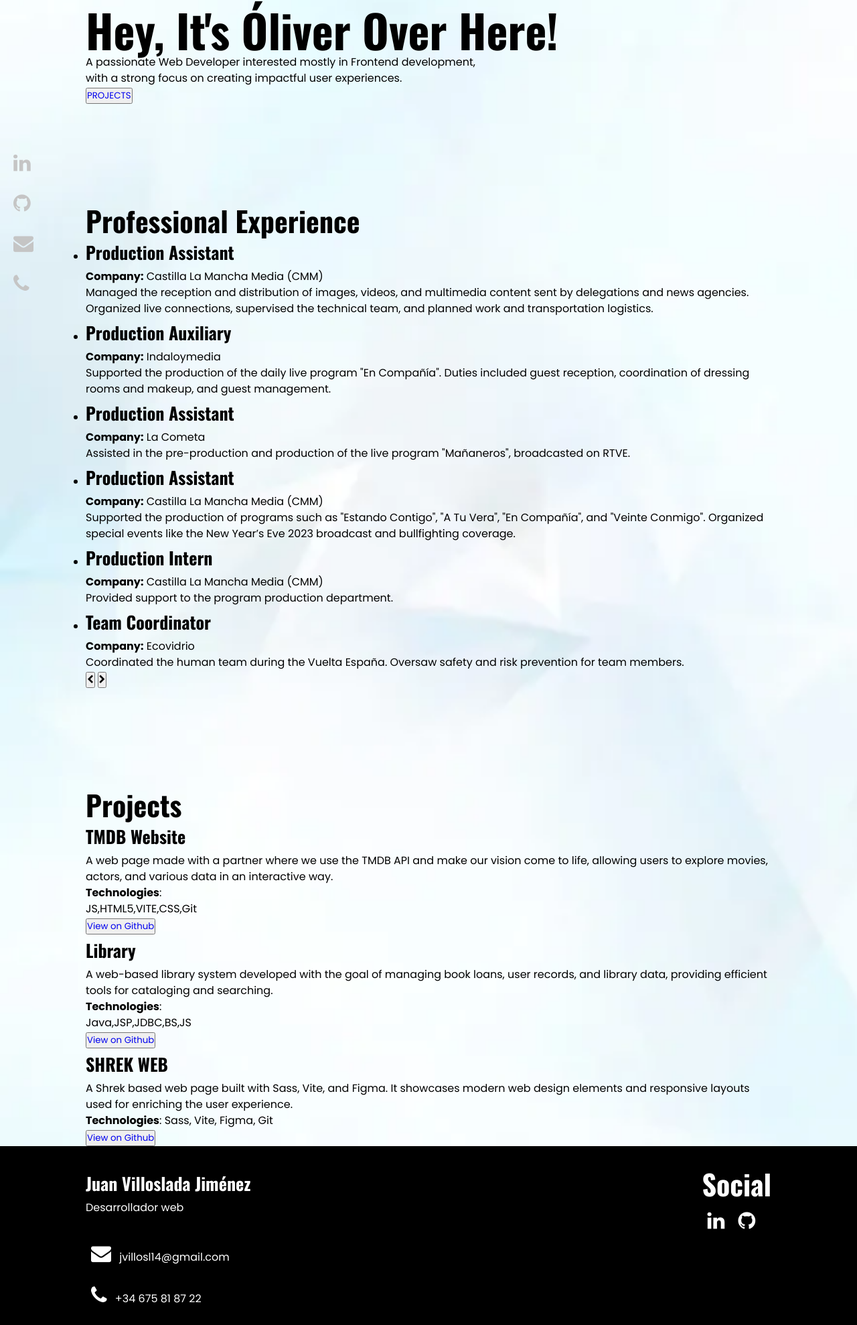
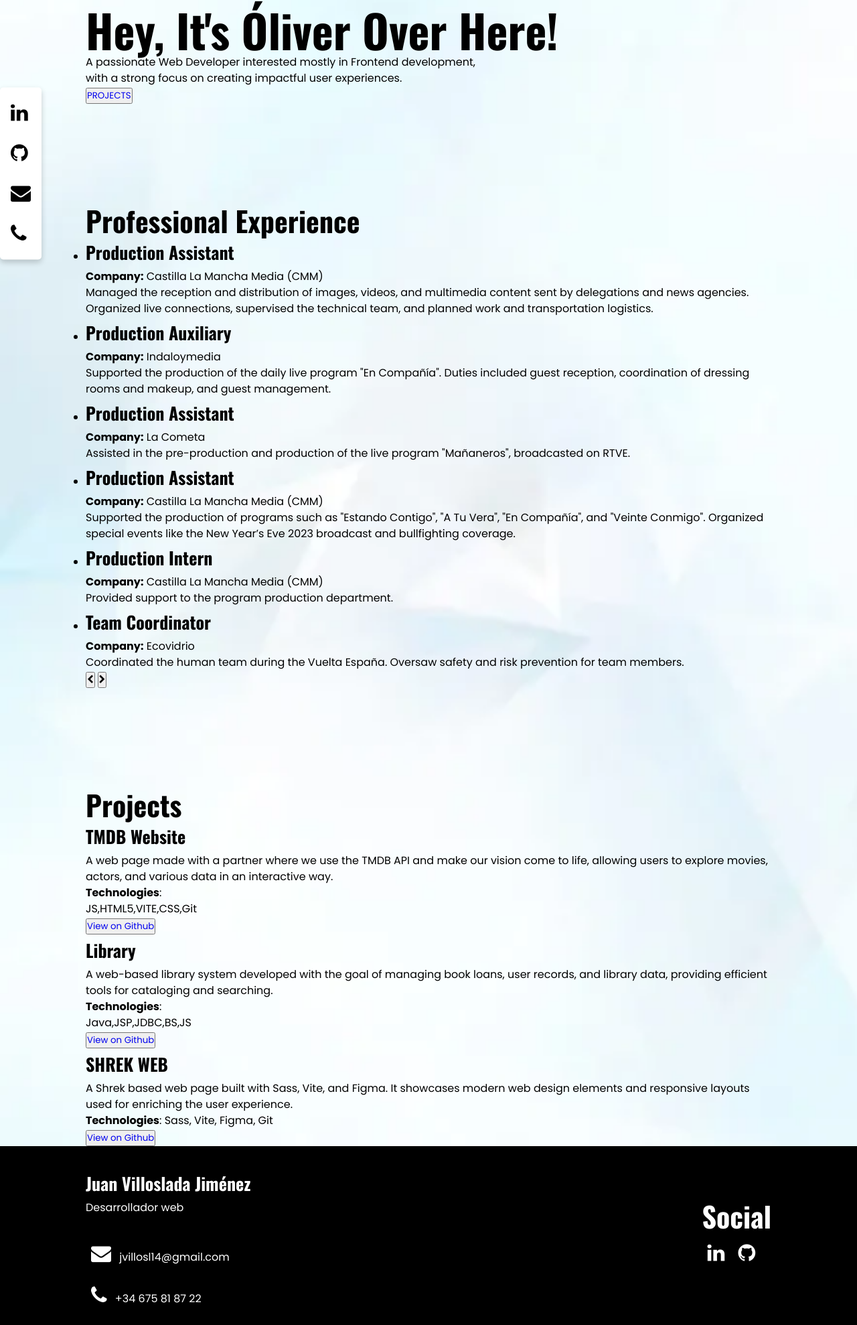
Before and after one commit to jvillos/Porfolio, a website built with Vite: page src/index.html in a window 1280 px wide. Shown: the part 141-2119 px from the top of the page at 67% size. Built offline with nearby package versions, Linux system fonts and the light colour scheme.

Commit message:
pre main

```diff
--- a/src/index.html
+++ b/src/index.html
@@ -200,7 +200,7 @@
           <p><i class="fa fa-envelope" aria-hidden="true"></i> jvillosl14@gmail.com</p>
           <p><i class="fa fa-phone" aria-hidden="true"></i> +34 675 81 87 22</p>
         </div>
-        <div>
+        <div class="social">
           <h2>Social</h2>
           <div class="social">
             <a href="https://www.linkedin.com/in/juan-villoslada-jimenez/" target="_blank"><i class="fa fa-linkedin"
--- a/src/style/_footer.scss
+++ b/src/style/_footer.scss
@@ -36,5 +36,13 @@ footer{
         justify-content: center;
         align-items: center;
         padding: 40px;
+
+        @include respond-to(small) {
+            text-align: center;
+        }
+    }
+
+    .social h2{
+        margin-top: 3rem;
     }
 }
--- a/src/style/_header.scss
+++ b/src/style/_header.scss
@@ -8,7 +8,7 @@ header {
     width: 100%;
     z-index: 1000;
     background-color: $primary-white;
-    box-shadow: 0 2px 5px rgba(0, 0, 0, 0.1);
+    box-shadow: $shadow;
 
     @include respond-to(small) {
         position: static;
--- a/src/style/_social.scss
+++ b/src/style/_social.scss
@@ -3,21 +3,28 @@
 .social-lateral {
     position: fixed;
     top: 50%;
-    left: 20px;
+    left: 0;
     transform: translateY(-50%);
     display: flex;
     flex-direction: column;
     gap: 15px;
     z-index: 800;
+    background: $bg-social-box;
+    padding: 1rem;
+    box-shadow: $shadow;
+    border-radius: $angle1-rem;
 
     a {
       font-size: $icon-size-small-rem;
       text-decoration: none;
-      color: $primary-dark-grey;
+      color: $primary-black;
 
       &:hover {
         transform: scale(1.2);
-        color: $primary-black;
       }
     }
+
+    @include respond-to(small) {
+      display: none;
+    }
   }
--- a/src/style/_variables.scss
+++ b/src/style/_variables.scss
@@ -11,10 +11,13 @@ $secondary-aqua: rgba(96, 200, 148, 1);
 $secondary-green: rgba(42, 153, 98, 1);
 $secondary-dark-green: rgba(28, 103, 66, 1);
 
+$shadow: 0px 4px 8px rgba(0, 0, 0, 0.2);
+
 /* Color aplicado*/
 $bg-footer: $primary-black;
 $bg-btn-default: $secondary-green;
 $bg-btn-hover: $secondary-dark-green;
+$bg-social-box: $primary-white;
 
 /* TYPOGRAPHY */
 $size-h1: 68px;
```
